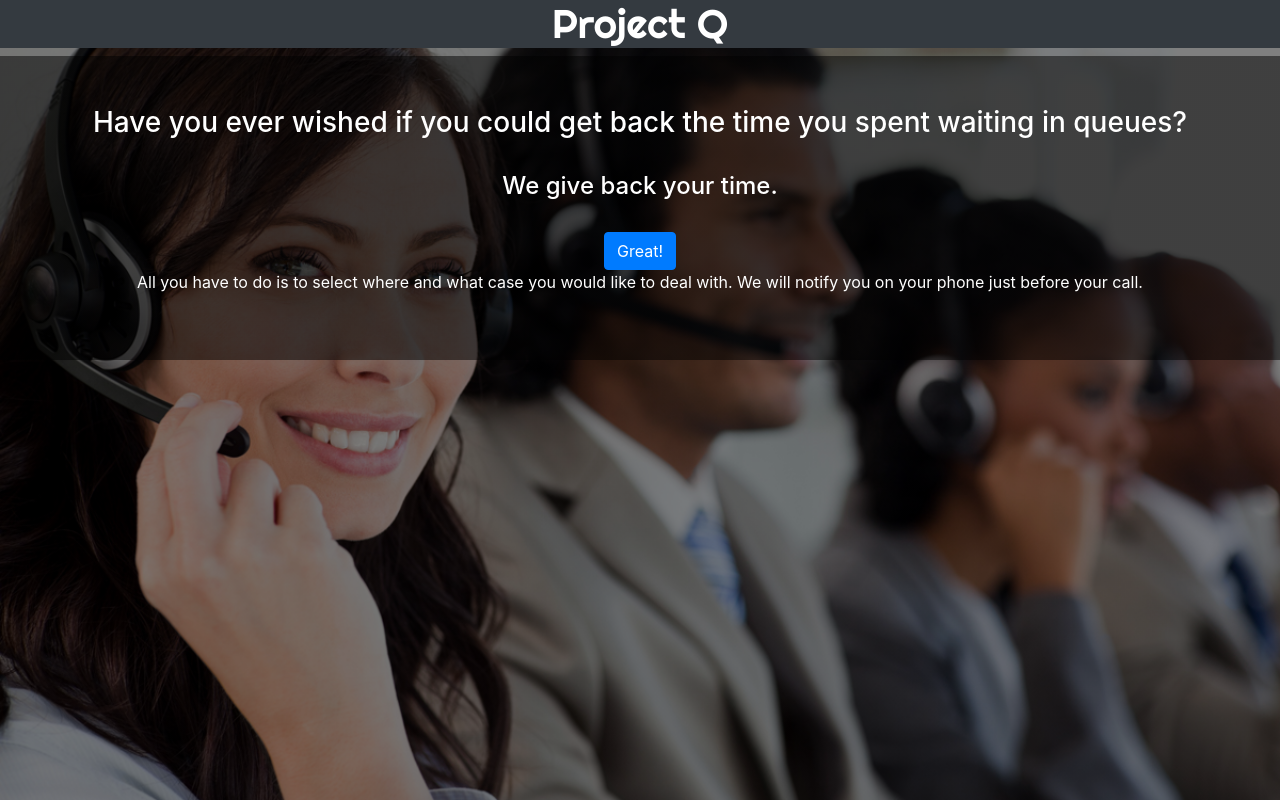
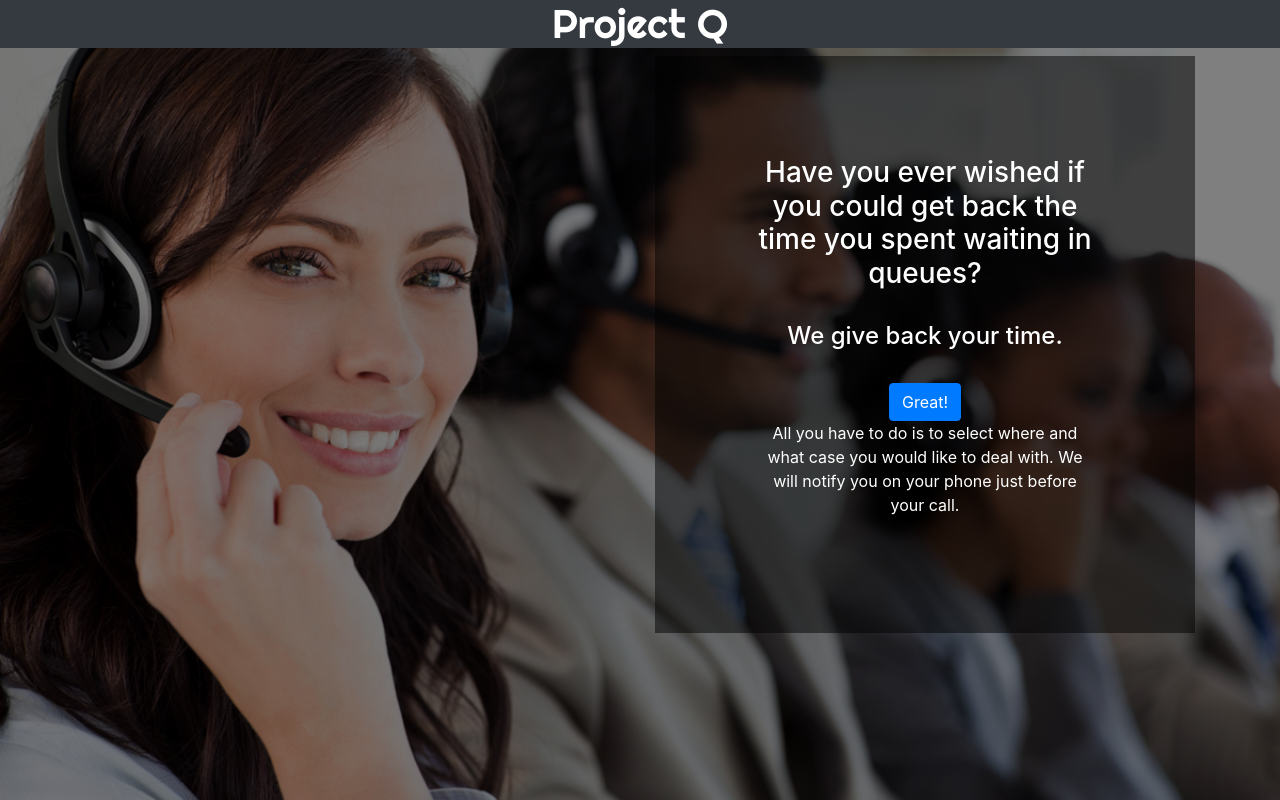
Before and after one commit to SzlukaEszter/projectq-new-frontend, a React (Create React App) app: page /welcome in a window 1280 px wide. Built offline with nearby package versions, Linux system fonts and the light colour scheme.

Commit message:
'add acceptable welcome page'

```diff
--- a/src/Views/WelcomeView.js
+++ b/src/Views/WelcomeView.js
@@ -4,6 +4,8 @@ import Button from "react-bootstrap/Button";
 import {Redirect} from "react-router-dom";
 import RegisterView from "./RegisterView";
 import HeadLine from "../Layout/HeadLine";
+import Container from "react-bootstrap/Container";
+import {Col, Row} from "react-bootstrap";
 
 class WelcomeView extends Component {
     state = {
@@ -20,7 +22,7 @@ class WelcomeView extends Component {
             background: 'linear-gradient(rgba(0, 0, 0, 0.5), rgba(0, 0, 0, 0.5))',
             minHeight: '2vh',
             maxWidth: 'content-box',
-            padding: '50px',
+            padding: '100px',
             color: 'white'
 
         };
@@ -33,20 +35,25 @@ class WelcomeView extends Component {
         }
     }
 
-
     render() {
 
         return (
-            <div className="welcome" style={this.getStyle()}>
-                <div style={{paddingTop: '300'}}>
+            <Container>
+                <Row>
+                    <Col xs={6}>
+                        </Col>
+                    <Col>
+                <div style={this.getStyle()}>
                     <h3>Have you ever wished if you could get back the time you spent waiting in queues?</h3><br/>
                     <h4>We give back your time.</h4><br/>
                     <Button variant="primary" onClick={() => this.setState({redirect: true})}>Great!</Button>
                     <p>All you have to do is to select where and what case you would like to deal with.
                         We will notify you on your phone just before your call.</p>
                 </div>
+                        </Col>
+                </Row>
                     {this.goToRegistration()}
-            </div>
+            </Container>
         );
     }
 }
```
